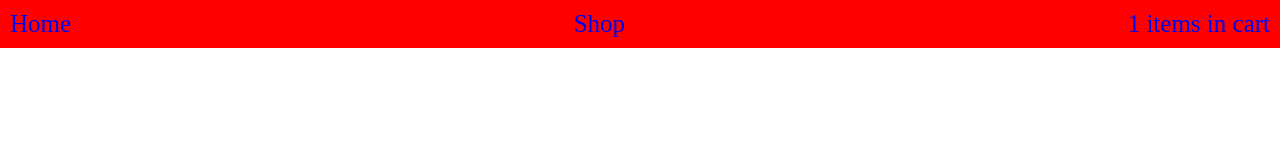
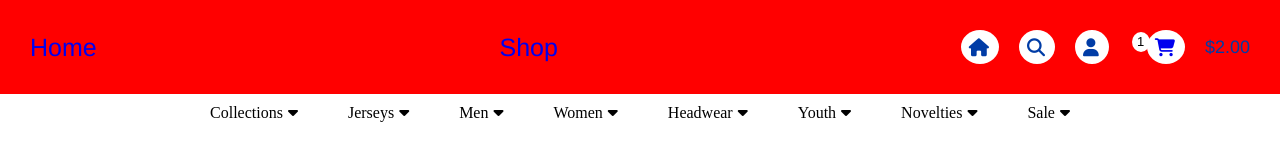
Before and after one commit to rzh4321/TOP-shopping-cart, a React (Create React App) app: page /shop in a window 1280 px wide. Shown: the top 146 px of the page. Built offline with nearby package versions, Linux system fonts and the light colour scheme.

Commit message:
- created shopping navbar - created navbar icons

```diff
--- a/public/index.html
+++ b/public/index.html
@@ -24,6 +24,7 @@
       work correctly both with client-side routing and a non-root public URL.
       Learn how to configure a non-root public URL by running `npm run build`.
     -->
+    <link rel="stylesheet" href="https://cdnjs.cloudflare.com/ajax/libs/font-awesome/6.4.0/css/all.min.css" integrity="sha512-iecdLmaskl7CVkqkXNQ/ZH/XLlvWZOJyj7Yy7tcenmpD1ypASozpmT/E0iPtmFIB46ZmdtAc9eNBvH0H/ZpiBw==" crossorigin="anonymous" referrerpolicy="no-referrer" />
     <title>React App</title>
   </head>
   <body>
--- a/src/App.css
+++ b/src/App.css
@@ -4,9 +4,11 @@
     align-items: center;
     background-color: red;
     font-size: 25px;
-    padding: 10px;
+    padding: 30px;
     margin-bottom: 10px;
     border: none;
+    color: #003ca6;
+    font-family: Helvetica,Arial,sans-serif;
 }
 
 a {
@@ -39,7 +41,7 @@ body {
     border: 1px solid black;
     border-radius: 15px;
     width: 280px;
-    height: 300px;
+    height: 360px;
     overflow: hidden;
     display: flex;
     flex-direction: column;
@@ -69,3 +71,55 @@ span {
     display: flex;
     justify-content: space-between;
 }
+
+.shop-navbar {
+    display: flex;
+    justify-content: center;
+    align-items: center;
+    gap: 50px;
+
+}
+
+.shop-category {
+    display: flex;
+    gap: 5px;
+}
+
+.display-count {
+    display: inline-block;
+    position: relative;
+    left: 3px;
+    bottom: 8px;
+    color: black;
+    background-color: white;
+    border-radius: 50%;
+    width: 18px;
+    height: 18px;
+    font-size: 13px;
+    text-align: center;
+    padding: 2px 0px 0px 0px;
+}
+
+.icons {
+    font-size: 18px;
+    display: flex;
+    justify-content: space-between;
+    align-items: center;
+    gap: 20px;
+}
+
+.icons i {
+    background-color: white;
+    border-radius: 50%;
+    padding: 8px 10px 8px 8px;
+    cursor: pointer;
+}
+
+.icons i:hover {
+    background-color: lightgray;
+    transition: all 0.2s ease-in-out;
+}
+
+.navbar span {
+    cursor: pointer;
+}
--- a/src/App.js
+++ b/src/App.js
@@ -12,7 +12,7 @@ function App() {
   const [cart, setCart] = useState([{name: "Donte DiVincenzo Nike Icon Swingman Jersey1", count: 2}]);
   return (
     <>
-      <NavBar count={cart.length} />
+      <NavBar count={cart.length} price={'$2.00'} />
       <Routes>
         <Route path='/' element={<Home />} />
         <Route path='shop' element={<Shopping cart={cart} />} />
--- a/src/components/NavBar.js
+++ b/src/components/NavBar.js
@@ -1,13 +1,61 @@
 import { NavLink } from 'react-router-dom';
 
 
-export default function NavBar({count}) {
+export default function NavBar({count, price}) {
     return (
-        <nav className='navbar'>
-            <NavLink to='/'>Home</NavLink>
-            <NavLink to='shop'>Shop</NavLink>
+        <>
+            <nav className='navbar'>
+                <NavLink to='/'>Home</NavLink>
+                <NavLink to='shop'>Shop</NavLink>
+                <div className='icons'>
+                    <i class="fa-solid fa-house"></i>
+                    <i class="fa-solid fa-magnifying-glass"></i>
+                    <i class="fa-solid fa-user"></i>
+                    <div>
+                        <NavLink to='/'>
+                            <span class='display-count'>{count}</span>
+                            <i class="fa-solid fa-cart-shopping"></i>
+                            </NavLink>
 
-            <NavLink to='/'>{count} items in cart</NavLink>
-        </nav>
+                    </div>
+                    <span>{price}</span>
+                </div>
+
+            </nav>
+            <nav className='shop-navbar'>
+                <span class='shop-category'>
+                    Collections
+                    <i class="fa-solid fa-caret-down"></i>
+                </span>
+                <span className='shop-category'>
+                    Jerseys
+                    <i class="fa-solid fa-caret-down"></i>
+                </span>
+                <span className='shop-category'>
+                    Men
+                    <i class="fa-solid fa-caret-down"></i>
+                </span>
+                <span className='shop-category'>
+                    Women
+                    <i class="fa-solid fa-caret-down"></i>
+                </span>
+                <span className='shop-category'>
+                    Headwear
+                    <i class="fa-solid fa-caret-down"></i>
+                </span>
+                <span className='shop-category'>
+                    Youth
+                    <i class="fa-solid fa-caret-down"></i>
+                </span>
+                <span className='shop-category'>
+                    Novelties
+                    <i class="fa-solid fa-caret-down"></i>
+                </span>
+                <span className='shop-category'>
+                    Sale
+                    <i class="fa-solid fa-caret-down"></i>
+                </span>
+            </nav>
+        </>
     )
 }
```
Also changed, not shown: 1 other file (tests, documents, lock files or other folders).
